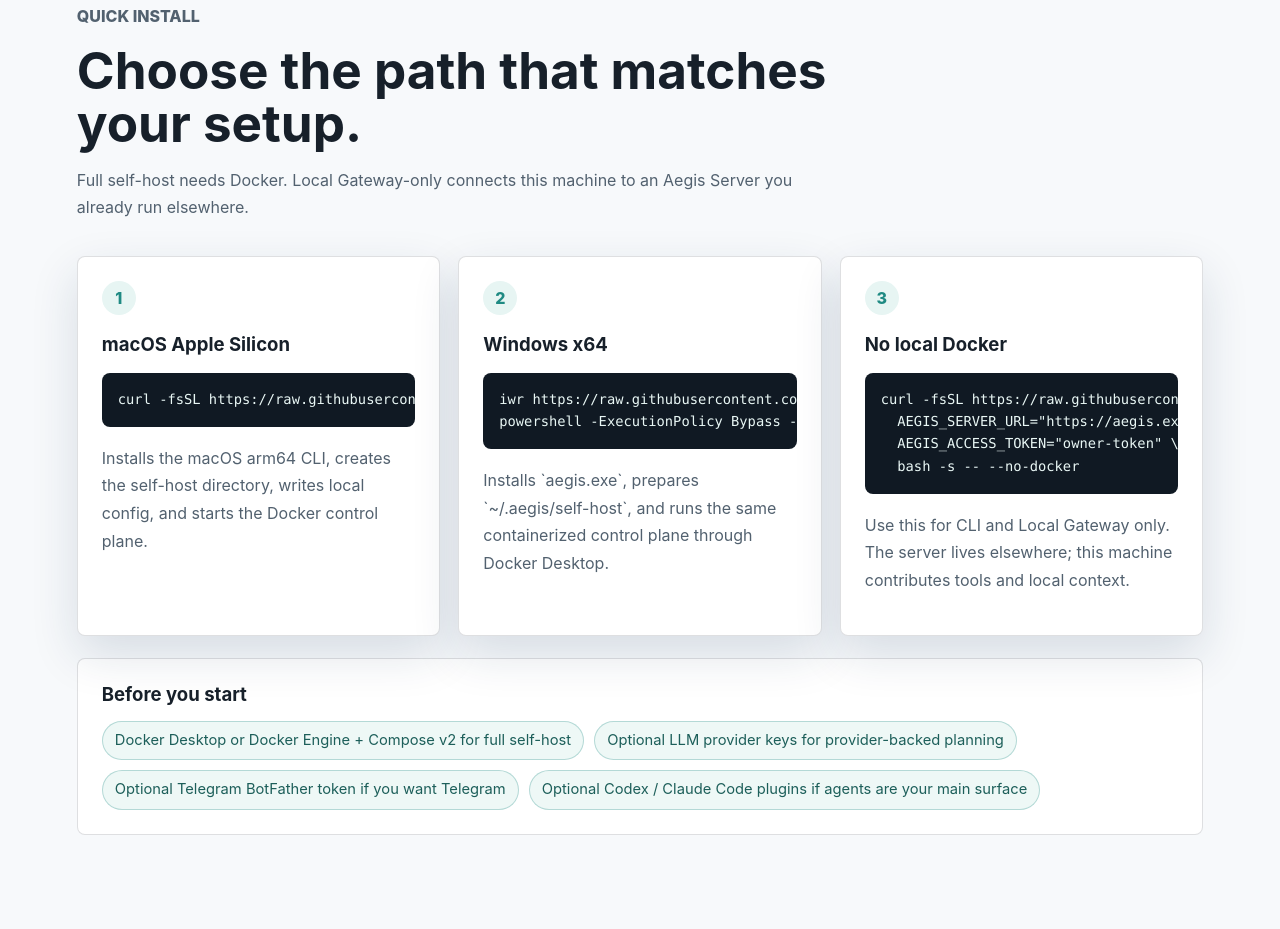
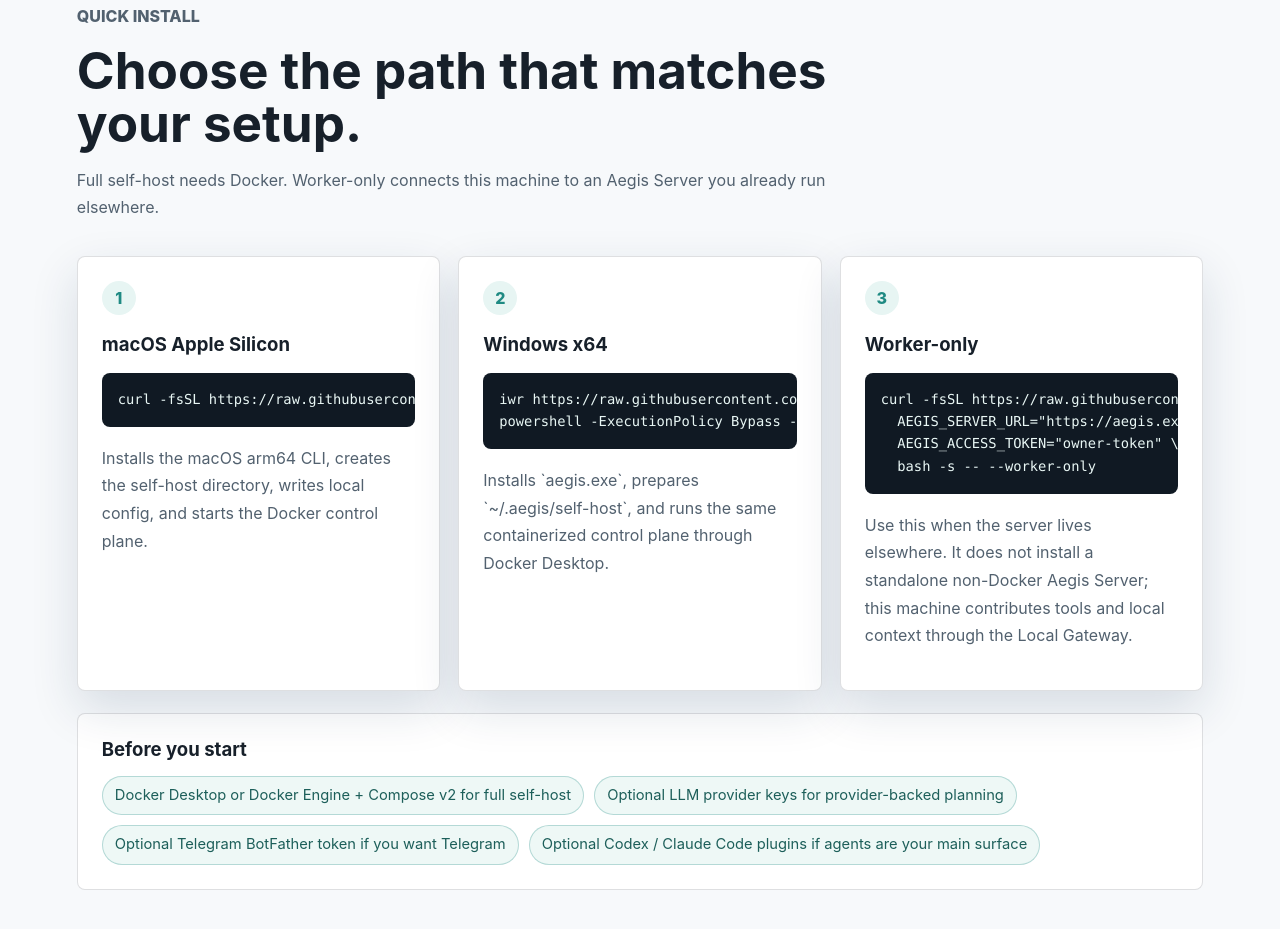
Before and after one commit to HaloForgeAI/aegis-site, a website: page public/index.html in a window 1280 px wide. Shown: the part 1483-2412 px from the top of the page. Drawn offline with Linux system fonts and the light colour scheme.

Commit message:
Clarify worker-only install path

```diff
--- a/public/index.html
+++ b/public/index.html
@@ -79,8 +79,8 @@
             <p class="eyebrow">Quick install</p>
             <h2 id="install-title">Choose the path that matches your setup.</h2>
             <p>
-              Full self-host needs Docker. Local Gateway-only connects this
-              machine to an Aegis Server you already run elsewhere.
+              Full self-host needs Docker. Worker-only connects this machine to
+              an Aegis Server you already run elsewhere.
             </p>
           </div>
 
@@ -106,14 +106,15 @@
             </article>
             <article class="step-card">
               <span class="step-number">3</span>
-              <h3>No local Docker</h3>
+              <h3>Worker-only</h3>
               <pre><code>curl -fsSL https://raw.githubusercontent.com/HaloForgeAI/aegis-release/main/install.sh | \
   AEGIS_SERVER_URL="https://aegis.example.com" \
   AEGIS_ACCESS_TOKEN="owner-token" \
-  bash -s -- --no-docker</code></pre>
+  bash -s -- --worker-only</code></pre>
               <p>
-                Use this for CLI and Local Gateway only. The server lives
-                elsewhere; this machine contributes tools and local context.
+                Use this when the server lives elsewhere. It does not install a
+                standalone non-Docker Aegis Server; this machine contributes
+                tools and local context through the Local Gateway.
               </p>
             </article>
           </div>
```
